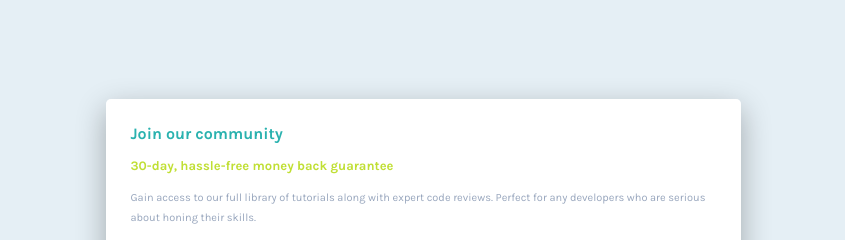
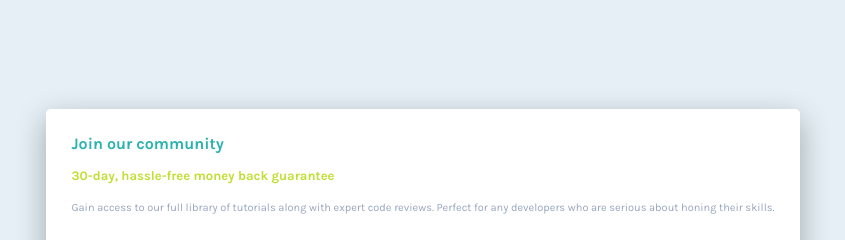
Before and after one commit to Duyen-codes/Single-price-grid-component-challenge, a plain HTML site: page index.html in a window 1280 px wide. Shown: the part 117-357 px from the top of the page, without its empty margins (217-1062 px from the left). Drawn offline with Linux system fonts and the light colour scheme.

Commit message:
deployed and updated readme

```diff
--- a/style.css
+++ b/style.css
@@ -33,8 +33,8 @@ body {
 }
 
 main {
-    /* max-width: 375px; */
-    width: clamp(37.5rem, 22.0455rem + 34.5455vw, 63.5rem);
+    /* min-width: 375px; */
+   min-width: clamp(37.5rem, 22.0455rem + 34.5455vw, 63.5rem);
     box-shadow: 0 10px 30px 0 rgba(0, 0, 0, .3);
     border-radius: .5rem;
 }
@@ -126,7 +126,7 @@ section {
 @media (min-width: 1024px) {
     main {
         display: grid;
-        max-width: 700px;
+        max-width: 1000px;
         grid-template-columns: 1fr 1fr;
     }
 
```
Also changed, not shown: 2 other files.
